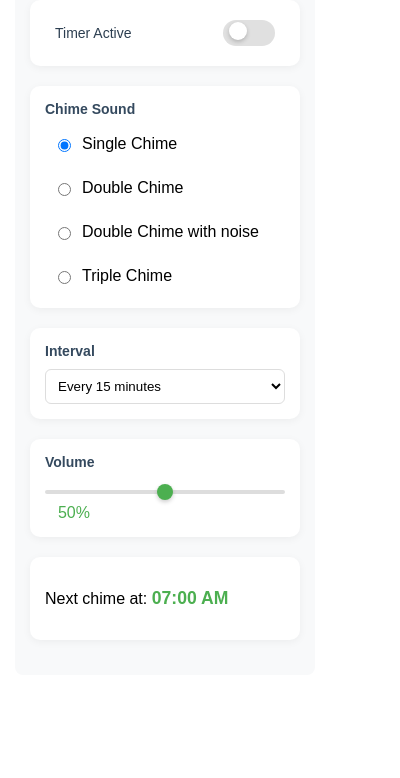
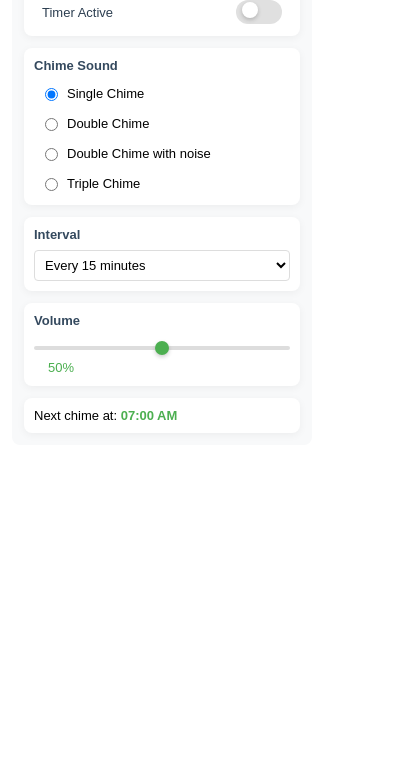
Before and after one commit to eddy961206/airplane_chime_timer, a browser extension: page popup.html in a window 400 px wide. Shown: the part 66-844 px from the top of the page. Drawn offline with Linux system fonts and the light colour scheme.

Commit message:
Refactor popup.css for compact UI

```diff
--- a/popup.css
+++ b/popup.css
@@ -1,6 +1,6 @@
 body {
     width: 300px;
-    padding: 15px;
+    padding: 12px;
     font-family: Arial, sans-serif;
     margin: 0;
 }
@@ -8,29 +8,33 @@ body {
 .container {
     background-color: #f8f9fa;
     border-radius: 8px;
-    padding: 15px;
+    padding: 12px;
 }
 
 h1 {
-    font-size: 18px;
-    margin: 0 0 15px 0;
+    font-size: 16px;
+    margin: 0 0 12px 0;
     color: #2c3e50;
     text-align: center;
 }
 
 h2 {
-    font-size: 14px;
-    margin: 0 0 10px 0;
+    font-size: 13px;
+    margin: 0 0 8px 0;
     color: #34495e;
 }
 
 .section {
-    margin-bottom: 20px;
-    padding: 15px;
+    margin-bottom: 12px;
+    padding: 10px;
     background: white;
-    border-radius: 10px;
+    border-radius: 8px;
     box-shadow: 0 2px 8px rgba(0,0,0,0.05);
     transition: all 0.3s ease;
+}
+
+.section:last-child {
+    margin-bottom: 0;
 }
 
 .section:hover {
@@ -42,16 +46,16 @@ h2 {
     display: flex;
     align-items: center;
     justify-content: space-between;
-    padding: 5px 0;
+    padding: 2px 0;
 }
 
 /* 토글 스위치 스타일 */
 .switch {
     position: relative;
     display: inline-block;
-    width: 52px;
-    height: 26px;
-    margin-right: 10px;
+    width: 46px;
+    height: 24px;
+    margin-right: 8px;
 }
 
 .switch input {
@@ -75,8 +79,8 @@ h2 {
 .slider:before {
     position: absolute;
     content: "";
-    height: 18px;
-    width: 18px;
+    height: 16px;
+    width: 16px;
     left: 4px;
     bottom: 4px;
     background-color: white;
@@ -84,16 +88,14 @@ h2 {
     box-shadow: 0 2px 4px rgba(0,0,0,0.2);
 }
 
-/* 활성화된 상태 스타일 */
 input:checked + .slider {
     background-color: #4CAF50;
 }
 
 input:checked + .slider:before {
-    transform: translateX(26px);
+    transform: translateX(22px);
 }
 
-/* 호버 효과 */
 .slider:hover {
     box-shadow: 0 0 1px #4CAF50;
 }
@@ -102,7 +104,6 @@ input:checked + .slider:hover {
     background-color: #45a049;
 }
 
-/* 비활성화 상태 호버 */
 .slider:hover:before {
     box-shadow: 0 2px 8px rgba(0,0,0,0.3);
 }
@@ -116,15 +117,14 @@ input:checked + .slider:hover {
 }
 
 .toggle-label {
-    font-size: 14px;
+    font-size: 13px;
     color: #2c3e50;
     font-weight: 500;
-    margin-left: 10px;
+    margin-left: 8px;
     user-select: none;
     transition: color 0.3s ease;
 }
 
-/* 토글 활성화시 라벨 색상 변경 */
 input:checked ~ .toggle-label {
     color: #4CAF50;
 }
@@ -133,17 +133,18 @@ input:checked ~ .toggle-label {
 .sound-options {
     display: flex;
     flex-direction: column;
-    gap: 10px;
+    gap: 6px;
 }
 
 .sound-options label {
     display: flex;
     align-items: center;
-    gap: 8px;
+    gap: 6px;
     cursor: pointer;
-    padding: 8px;
-    border-radius: 6px;
+    padding: 4px 6px;
+    border-radius: 4px;
     transition: background-color 0.2s ease;
+    font-size: 13px;
 }
 
 .sound-options label:hover {
@@ -153,12 +154,13 @@ input:checked ~ .toggle-label {
 /* 간격 선택 드롭다운 */
 select {
     width: 100%;
-    padding: 8px;
+    padding: 6px;
     border: 1px solid #ddd;
-    border-radius: 6px;
+    border-radius: 4px;
     background-color: white;
     cursor: pointer;
     transition: all 0.2s ease;
+    font-size: 13px;
 }
 
 select:hover {
@@ -174,7 +176,7 @@ select:focus {
 /* 볼륨 슬라이더 */
 input[type="range"] {
     width: 100%;
-    margin: 10px 0;
+    margin: 8px 0;
     -webkit-appearance: none;
     background: transparent;
 }
@@ -189,12 +191,12 @@ input[type="range"]::-webkit-slider-runnable-track {
 
 input[type="range"]::-webkit-slider-thumb {
     -webkit-appearance: none;
-    height: 16px;
-    width: 16px;
+    height: 14px;
+    width: 14px;
     border-radius: 50%;
     background: #4CAF50;
     cursor: pointer;
-    margin-top: -6px;
+    margin-top: -5px;
     box-shadow: 0 2px 4px rgba(0,0,0,0.2);
     transition: all 0.2s ease;
 }
@@ -206,15 +208,22 @@ input[type="range"]::-webkit-slider-thumb:hover {
 
 #volumeValue {
     display: inline-block;
-    min-width: 45px;
+    min-width: 40px;
     text-align: right;
     color: #4CAF50;
     font-weight: 500;
+    font-size: 13px;
 }
 
 /* 다음 알림 시간 */
 #nextChimeTime {
     font-weight: bold;
     color: #4CAF50;
-    font-size: 1.1em;
+    font-size: 1em;
 }
+
+/* 마지막 섹션의 텍스트 */
+.section:last-child p {
+    margin: 0;
+    font-size: 13px;
+}
```
